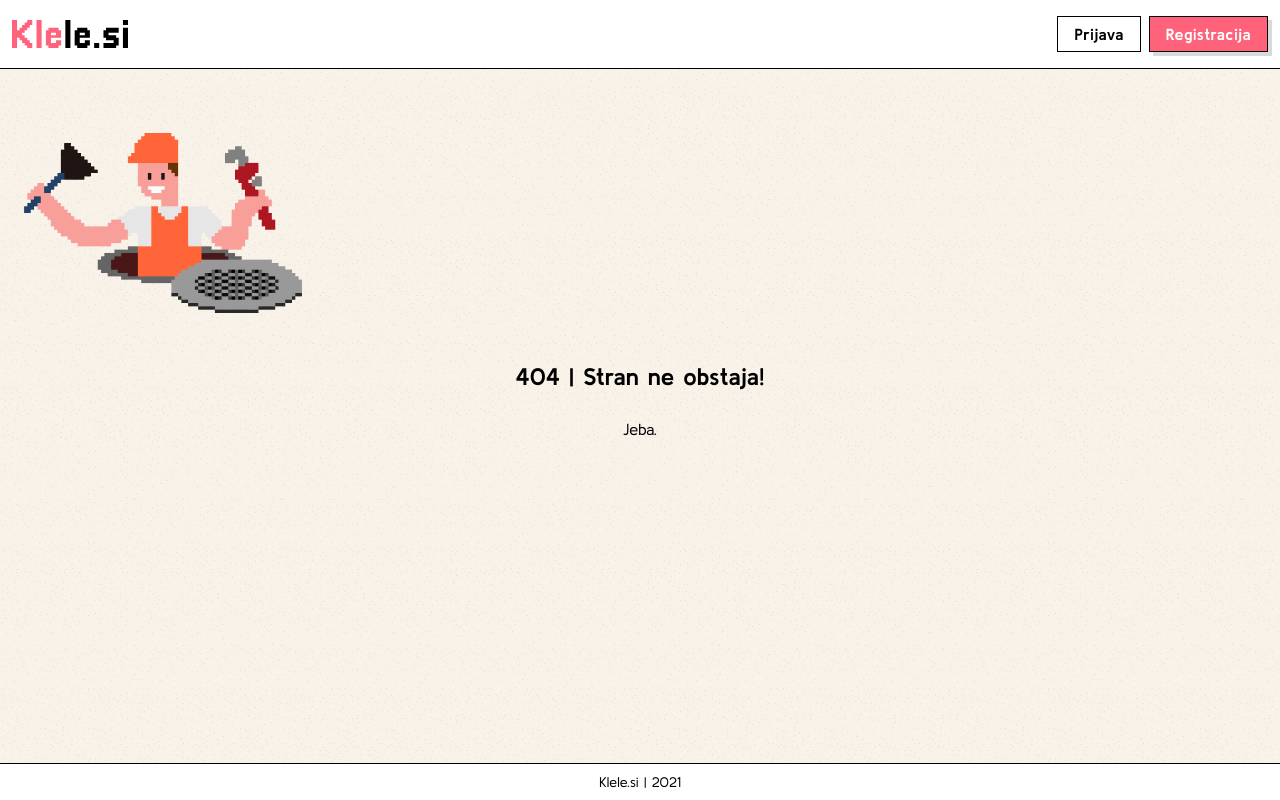
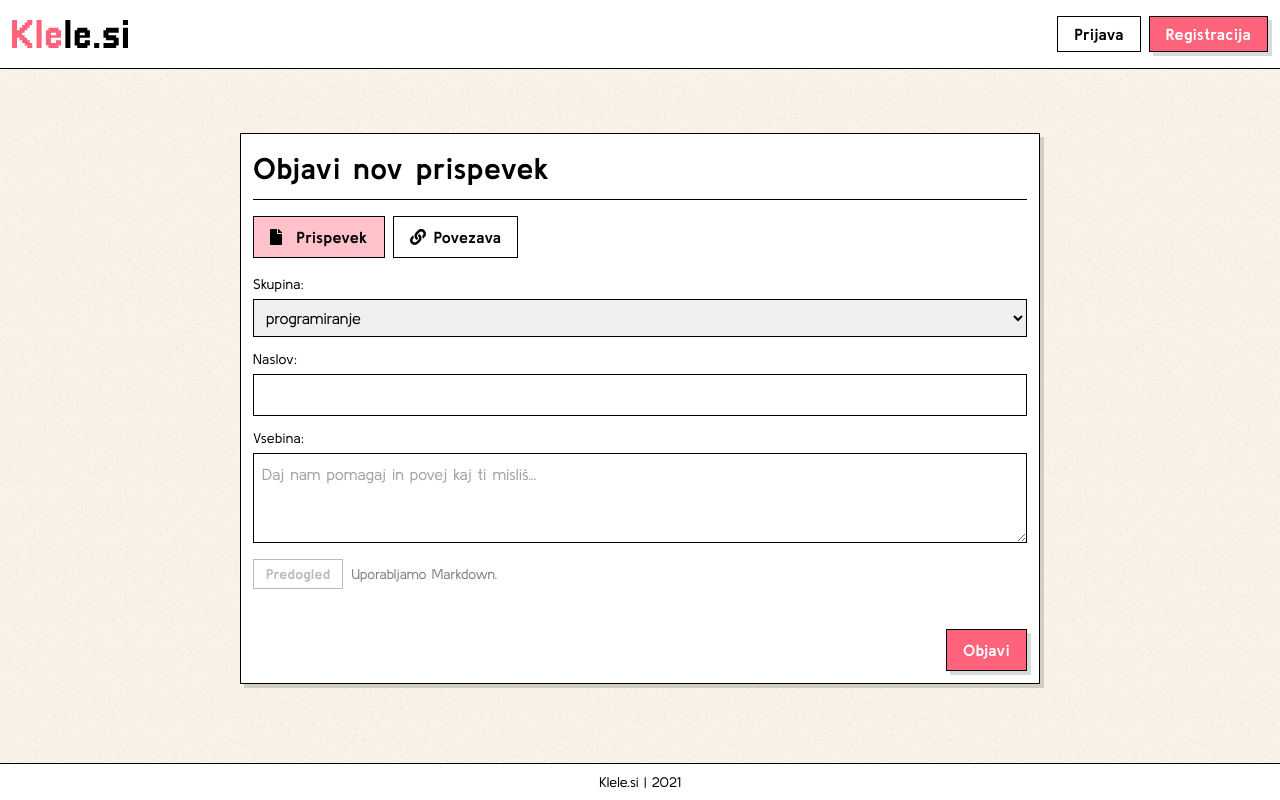
Before and after one commit to aweCodeMan/klele.si, a Next.js app: page /objavi in a window 1280 px wide. Before the commit this address had no page. Built offline with nearby package versions, Linux system fonts and the light colour scheme; what @tailwindcss/typography would draw is missing.

Commit message:
Working on submit content

```diff
--- /dev/null
+++ b/components/partials/form-markdown.tsx
@@ -0,0 +1,66 @@
+import Shimmer from "./shimmer";
+import {useState} from "react";
+import CommentHtml from "./comment-html";
+
+export default function FormMarkdown(props: { label: string, name: string, value: any, onChange: Function, error: any, autocomplete?: string, disabled: boolean }) {
+    const [inPreview, setInPreview] = useState(false);
+    const [isLoading, setIsLoading] = useState(false);
+    const [previewHtml, setPreviewHtml] = useState('');
+
+    const showPreview = (event:any ) => {
+        event.preventDefault();
+        setInPreview(true);
+        setIsLoading(true);
+
+        setTimeout(() => {
+            setIsLoading(false)
+            setPreviewHtml("<p>We miss you on Data IRL but I\'m really happy that you were able to make the leap to this new role and am encouraged knowing you\'re over there helping Reddit be successful in new ways! Great write-up.</p>")
+        }, 750);
+    }
+
+    const hidePreview = (event:any ) => {
+        event.preventDefault();
+        setInPreview(false);
+        setIsLoading(false);
+    }
+
+    const onFormInputChange = (event: any) => {
+        props.onChange(props.name, event.target.value);
+        event.preventDefault();
+        setPreviewHtml('');
+    }
+
+    return (
+        <div>
+            <label><span className="block text-sm leading-normal tracking-wide text-normal mb-1">{props.label}</span>
+                {
+                    inPreview ? (
+                        isLoading ? <Shimmer height={'5rem'}/> : <div className="">
+                            <CommentHtml html={previewHtml}/>
+                        </div>
+                        )  :
+                        <textarea
+                            className={'w-full block border p-2 ' + (props.error ? ' text-error border-error bg-error-washed' : ' text-black border-black ')}
+                            rows={3}
+                            value={props.value}
+                            onChange={onFormInputChange}
+                            placeholder={'Daj nam pomagaj in povej kaj ti misliš...'}/>
+                }
+
+            </label>
+
+            <p className="text-error mt-2">{props.error?.message}</p>
+
+            <div className="mt-4">
+
+                <div className={'mr-2 flex flex-row items-center'}>
+                    {!inPreview ? <button className="btn btn-sm btn-outline mr-2" onClick={showPreview}
+                                          disabled={props.value.trim().length === 0}>Predogled
+                    </button> : <button className="btn btn-sm btn-outline mr-2" onClick={hidePreview}>Uredi</button>}
+                    <p className="text-sm text-black opacity-50">Uporabljamo Markdown.</p>
+                </div>
+            </div>
+
+        </div>
+    )
+}
--- /dev/null
+++ b/components/partials/form-select.tsx
@@ -0,0 +1,27 @@
+import Shimmer from "./shimmer";
+
+export default function FormSelect(props: { label: string, name: string, value: any, onChange: Function, error: any, disabled: boolean, options: { label: string, value: any }[] }) {
+    const onFormInputChange = (event: any) => {
+        props.onChange(props.name, event.target.value);
+        event.preventDefault();
+    }
+
+    return (
+        <div>
+            <label><span className="block text-sm leading-normal tracking-wide text-normal mb-1">{props.label}</span>
+                <select
+                    className={'w-full block border p-2 ' + (props.error ? ' text-error border-error bg-error-washed' : ' text-black border-black ')}
+                    onChange={onFormInputChange}
+                    name={props.name}>
+                    {
+                        props.options.map((item, index) => {
+                            return <option key={index} value={item.value}>{item.label}</option>
+                        })
+                    }
+                </select>
+            </label>
+
+            <p className="text-error mt-2">{props.error?.message}</p>
+        </div>
+    )
+}
--- a/components/partials/submit-comment.tsx
+++ b/components/partials/submit-comment.tsx
@@ -56,7 +56,6 @@ export default function SubmitComment(props: { onSubmit?: Function, onCancel?: F
 
     const showContent = () => {
         return <div className="card">
-
             {
                 inPreview ?
                     (
--- a/pages/404.tsx
+++ b/pages/404.tsx
@@ -4,14 +4,14 @@ export default function Custom404() {
     return <div>
         <Head>
             <title>404 | Klele.si</title>
-            <meta name="description" content="Ne vem kako naj ti drugače povem... Stran ne obstaja.!"/>
+            <meta name="description" content="Ne vem kako naj ti drugače povem... Stran ne obstaja."/>
         </Head>
 
         <main className={'my-16 flex flex-col justify-center text-center'}>
             <div className="text-center">
                 <div className="px-6">
                     {/* eslint-disable-next-line @next/next/no-img-element */}
-                    <img src="/images/worker.png" alt="Pixel grafika vzdrževalca"/>
+                    <img src="/images/worker.png" alt="Pixel grafika vzdrževalca" className="max-w-full mx-auto"/>
                 </div>
 
                 <div className="mt-12">
--- a/pages/index.tsx
+++ b/pages/index.tsx
@@ -130,7 +130,12 @@ export default function Home() {
             </Head>
 
             <main className={'overflow-x-hidden'}>
-                <div style={{height: '200px', backgroundColor: '#e0d3c6', background: 'url(/images/header_frontpage.png)', backgroundPosition: 'center'}}
+                <div style={{
+                    height: '200px',
+                    backgroundColor: '#e0d3c6',
+                    background: 'url(/images/header_frontpage.png)',
+                    backgroundPosition: 'center'
+                }}
                      className={'relative flex justify-center items-center'}>
 
                     <div className={'text-center flex flex-col justify-center items-center'}>
@@ -142,21 +147,35 @@ export default function Home() {
                 <div className="container grid py-6">
 
                     <div className="area-top">
-                        <button className={type === 0 ? 'btn btn-primary btn-sm selected mb-3 sm:mb-0' : 'btn btn-outline btn-sm mb-3 sm:mb-0'}
+                        <div className="flex flex-row justify-between">
+                            <div>
+                                <button
+                                    className={type === 0 ? 'btn btn-primary btn-sm selected mb-3 sm:mb-0' : 'btn btn-outline btn-sm mb-3 sm:mb-0'}
                                     onClick={(event) => onTypeChange(event, 0)}>
                                     <FontAwesomeIcon icon={faSun} className={'mr-2'}/>
                                     Po vrsti
                                 </button>
-                        <button className={'mx-2 ' + (type === 1 ? 'btn btn-primary btn-sm selected mb-3 sm:mb-0' : 'btn btn-outline btn-sm mb-3 sm:mb-0')}
+                                <button
+                                    className={'mx-2 ' + (type === 1 ? 'btn btn-primary btn-sm selected mb-3 sm:mb-0' : 'btn btn-outline btn-sm mb-3 sm:mb-0')}
                                     onClick={(event) => onTypeChange(event, 1)}>
                                     <FontAwesomeIcon icon={faBurn} className={'mr-2'}/>
                                     Po vročici
                                 </button>
-                        <button className={type === 2 ? 'btn btn-primary btn-sm selected mb-3 sm:mb-0' : 'btn btn-outline btn-sm mb-3 sm:mb-0'}
+                                <button
+                                    className={type === 2 ? 'btn btn-primary btn-sm selected mb-3 sm:mb-0' : 'btn btn-outline btn-sm mb-3 sm:mb-0'}
                                     onClick={(event) => onTypeChange(event, 2)}>
                                     <FontAwesomeIcon icon={faSignal} className={'mr-2'}/>
                                     Po priljubljenosti
                                 </button>
+                            </div>
+
+                            <Link href="/objavi">
+                                <a>
+                                    <button className="btn btn-primary btn-sm">Objavi</button>
+                                </a>
+                            </Link>
+                        </div>
+
                     </div>
 
                     <div className={'area-main'}>
--- /dev/null
+++ b/pages/objavi.tsx
@@ -0,0 +1,90 @@
+import Head from "next/head";
+import {FontAwesomeIcon} from "@fortawesome/react-fontawesome";
+import {faLink, faFile} from "@fortawesome/free-solid-svg-icons";
+import {useState} from "react";
+import FormSelect from "../components/partials/form-select";
+import FormInput from "../components/partials/form-input";
+import FormMarkdown from "../components/partials/form-markdown";
+
+export default function SubmitContent() {
+    const [type, setType] = useState(0);
+    const [form, setForm] = useState({
+        group: null,
+        title: '',
+        url: '',
+        markdown: '',
+    })
+
+    const options = [
+        {label: 'programiranje', value: 'programiranje'},
+        {label: 'oblikovanje', value: 'oblikovanje'},
+        {label: 'razno', value: 'razno'},
+    ];
+
+    const onFormChange = (name: string, value: any) => {
+        const copy = {...form};
+        // @ts-ignore
+        copy[name] = value;
+        setForm(copy);
+    }
+
+    const submit = (event:any) => {
+        event.preventDefault();
+    }
+
+    return <div>
+        <Head>
+            <title>Objavi | Klele.si</title>
+            <meta name="description" content=""/>
+        </Head>
+
+        <main className={'my-16 flex flex-col justify-center px-2 md:px-6'}>
+
+            <div className="card mx-auto w-full" style={{maxWidth: '800px'}}>
+                <h1 className="font-bold leading-normal tracking-wide text-3xl">Objavi nov prispevek</h1>
+
+                <hr className="my-2"/>
+
+                <div className="flex flex-row my-4">
+                    <button className={'btn btn-outline mr-2 ' + (type === 0 ? 'selected' : undefined)}
+                            onClick={() => setType(0)}><FontAwesomeIcon icon={faFile} className="mr-2"/> Prispevek
+                    </button>
+                    <button className={'btn btn-outline  ' + (type === 1 ? 'selected' : undefined)}
+                            onClick={() => setType(1)}><FontAwesomeIcon icon={faLink} className="mr-2"/>Povezava
+                    </button>
+                </div>
+
+                <form onSubmit={submit}>
+                    <div className="mb-3">
+                        <FormSelect label="Skupina:" name="group" value={form.group} onChange={onFormChange}
+                                    error={null} disabled={false} options={options}/>
+                    </div>
+
+                    <div className="mb-3">
+                        <FormInput label="Naslov:" type="text" name="title" value={form.title} onChange={onFormChange} error={null} disabled={false}/>
+                    </div>
+
+                    {
+                        type === 0 ? <div className="mb-3">
+                            <FormMarkdown label="Vsebina:"  name="markdown" value={form.markdown} onChange={onFormChange} error={null} disabled={false}/>
+                        </div> : null
+                    }
+
+                    {
+                        type === 1 ? <div className="mb-3">
+                            <FormInput label="Povezava:" type="text" name="url" value={form.url} onChange={onFormChange} error={null} disabled={false}/>
+                        </div> : null
+                    }
+
+                    <div className="mt-10 text-right">
+                        <button className="btn btn-primary" type="submit">Objavi</button>
+                    </div>
+
+                </form>
+
+
+            </div>
+
+        </main>
+    </div>
+}
--- a/styles/globals.scss
+++ b/styles/globals.scss
@@ -6,12 +6,12 @@
 
 @import "buttons";
 
-textarea:focus-visible, input:focus-visible {
+textarea:focus-visible, input:focus-visible, select:focus-visible {
   outline: theme('colors.red') solid 2px;
   outline-offset: 3px;
 }
 
-textarea:disabled, input:disabled {
+textarea:disabled, input:disabled, select:disabled {
   @apply bg-gray cursor-not-allowed;
 }
 
@@ -35,7 +35,7 @@ textarea:disabled, input:disabled {
   @screen sm {
     grid-template-columns: 1fr 1fr 1fr;
     grid-template-areas:
-  'top top top'
+  'top top .'
   'main main sidebar';
   }
 }
```
Lines whose indentation alone changed are shown as unchanged.
